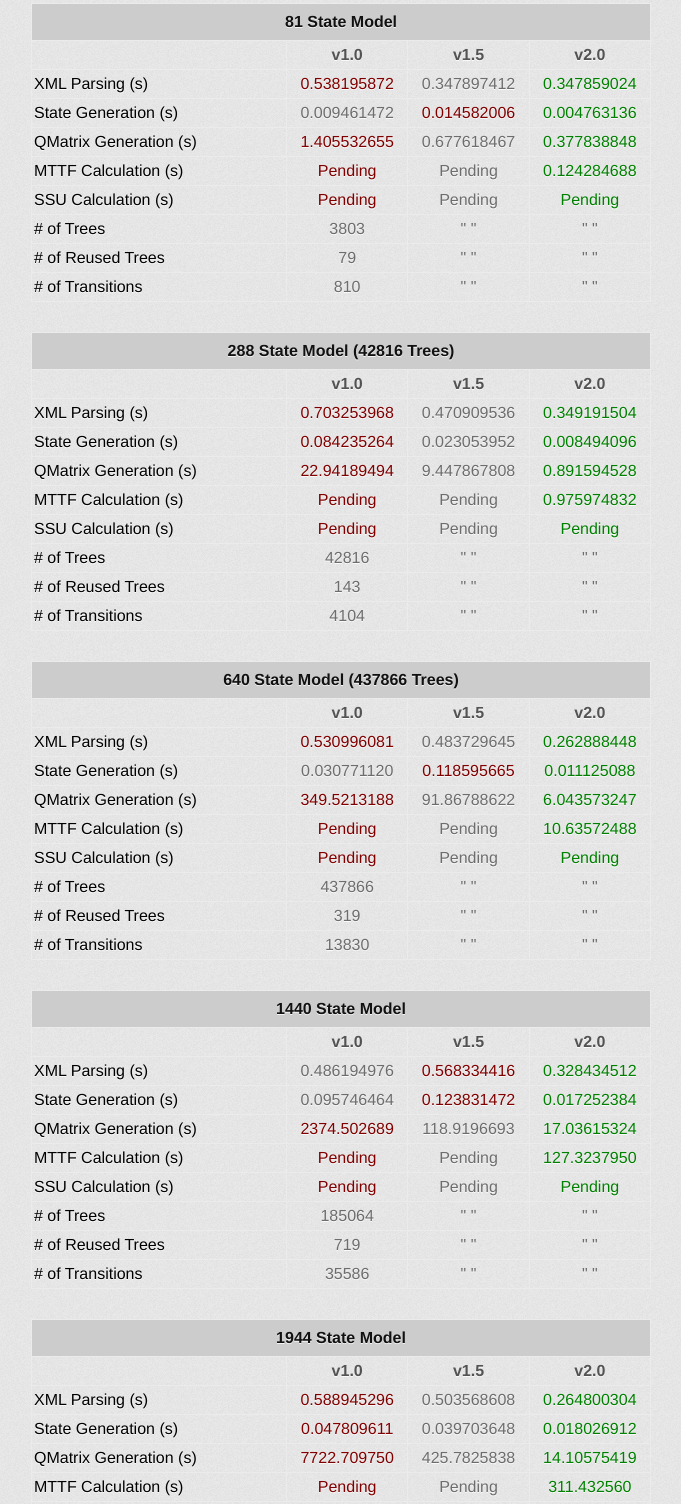
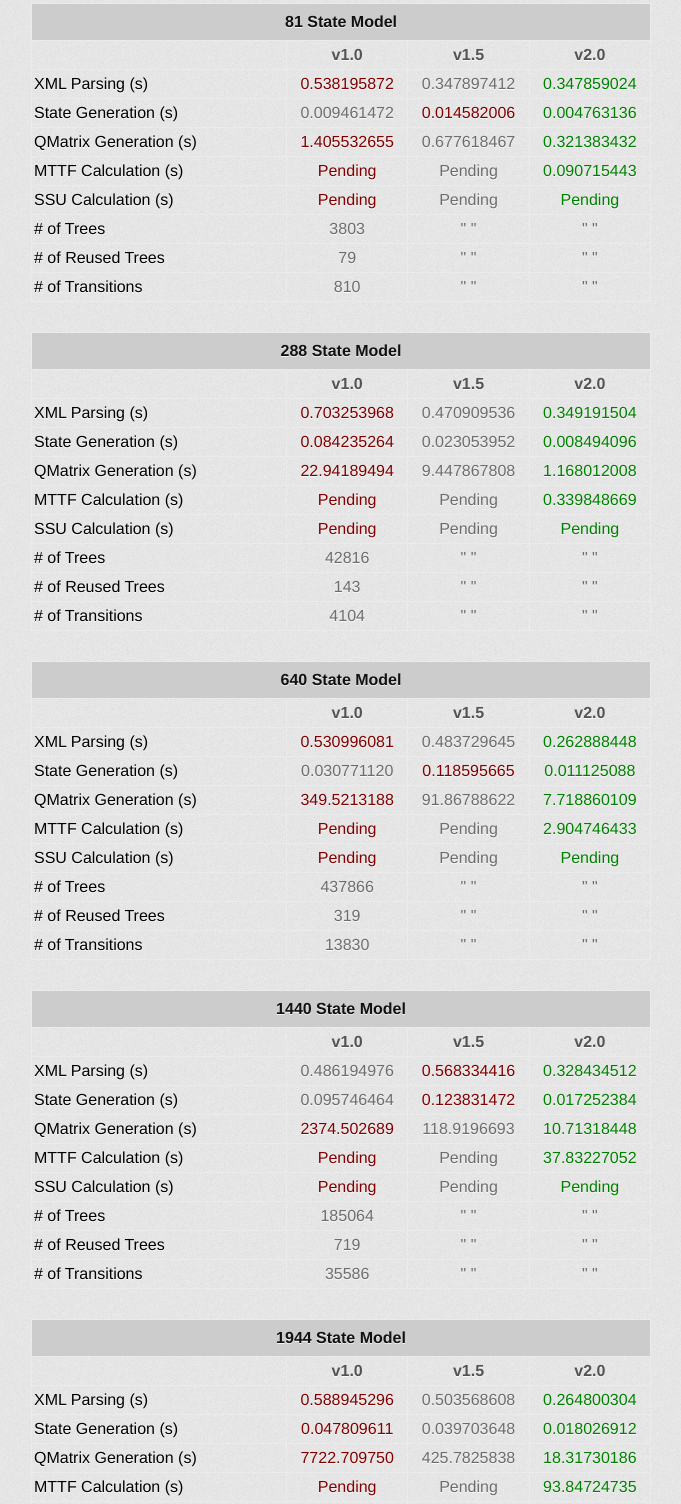
Before and after one commit to soulcyon/decaf2, a plain HTML site: page index.html in a window 1280 px wide. Shown: the part 1297-2801 px from the top of the page, without its empty margins (299-980 px from the left). Drawn offline with Linux system fonts and the light colour scheme; a web font is replaced by a local one.

Commit message:
Updated Statistics

```diff
--- a/index.html
+++ b/index.html
@@ -125,13 +125,13 @@
                   <td class="first">QMatrix Generation (s)</td>
                   <td slowest>1.405532655</td>
                   <td>0.677618467</td>
-                  <td fastest>0.377838848</td>
+                  <td fastest>0.321383432</td>
               </tr>
               <tr>
                   <td class="first">MTTF Calculation (s)</td>
                   <td slowest>Pending</td>
                   <td>Pending</td>
-                  <td fastest>0.124284688</td>
+                  <td fastest>0.090715443</td>
               </tr>
               <tr>
                   <td class="first">SSU Calculation (s)</td>
@@ -161,7 +161,7 @@
             <table>
               <thead>
                 <tr>
-                    <th colspan="4">288 State Model (42816 Trees)</th>
+                    <th colspan="4">288 State Model</th>
                 </tr>
                 <tr>
                     <td></td>
@@ -186,13 +186,13 @@
                   <td class="first">QMatrix Generation (s)</td>
                   <td slowest>22.94189494</td>
                   <td>9.447867808</td>
-                  <td fastest>0.891594528</td>
+                  <td fastest>1.168012008</td>
               </tr>
               <tr>
                   <td class="first">MTTF Calculation (s)</td>
                   <td slowest>Pending</td>
                   <td>Pending</td>
-                  <td fastest>0.975974832</td>
+                  <td fastest>0.339848669</td>
               </tr>
               <tr>
                   <td class="first">SSU Calculation (s)</td>
@@ -222,7 +222,7 @@
             <table>
               <thead>
                 <tr>
-                    <th colspan="4">640 State Model (437866 Trees)</th>
+                    <th colspan="4">640 State Model</th>
                 </tr>
                 <tr>
                     <td></td>
@@ -247,13 +247,13 @@
                   <td class="first">QMatrix Generation (s)</td>
                   <td slowest>349.5213188</td>
                   <td>91.86788622</td>
-                  <td fastest>6.043573247</td>
+                  <td fastest>7.718860109</td>
               </tr>
               <tr>
                   <td class="first">MTTF Calculation (s)</td>
                   <td slowest>Pending</td>
                   <td>Pending</td>
-                  <td fastest>10.63572488</td>
+                  <td fastest>2.904746433</td>
               </tr>
               <tr>
                   <td class="first">SSU Calculation (s)</td>
@@ -308,13 +308,13 @@
                   <td class="first">QMatrix Generation (s)</td>
                   <td slowest>2374.502689</td>
                   <td>118.9196693</td>
-                  <td fastest>17.03615324</td>
+                  <td fastest>10.71318448</td>
               </tr>
               <tr>
                   <td class="first">MTTF Calculation (s)</td>
                   <td slowest>Pending</td>
                   <td>Pending</td>
-                  <td fastest>127.3237950</td>
+                  <td fastest>37.83227052</td>
               </tr>
               <tr>
                   <td class="first">SSU Calculation (s)</td>
@@ -369,13 +369,13 @@
                   <td class="first">QMatrix Generation (s)</td>
                   <td slowest>7722.709750</td>
                   <td>425.7825838</td>
-                  <td fastest>14.10575419</td>
+                  <td fastest>18.31730186</td>
               </tr>
               <tr>
                   <td class="first">MTTF Calculation (s)</td>
                   <td slowest>Pending</td>
                   <td>Pending</td>
-                  <td fastest> 311.432560</td>
+                  <td fastest>93.84724735</td>
               </tr>
               <tr>
                   <td class="first">SSU Calculation (s)</td>
@@ -430,13 +430,13 @@
                   <td class="first">QMatrix Generation (s)</td>
                   <td slowest>33308.70585</td>
                   <td>1521.175887</td>
-                  <td fastest>213.7326432</td>
+                  <td fastest>230.85232572</td>
               </tr>
               <tr>
                   <td class="first">MTTF Calculation (s)</td>
                   <td slowest>Pending</td>
                   <td>Pending</td>
-                  <td fastest>0.124284688</td>
+                  <td fastest>861.74171647</td>
               </tr>
               <tr>
                   <td class="first">SSU Calculation (s)</td>
@@ -466,7 +466,7 @@
             <table>
               <thead>
                 <tr>
-                    <th colspan="4">6144 State Model (75520 Trees)</th>
+                    <th colspan="4">6144 State Model</th>
                 </tr>
                 <tr>
                     <td></td>
```
